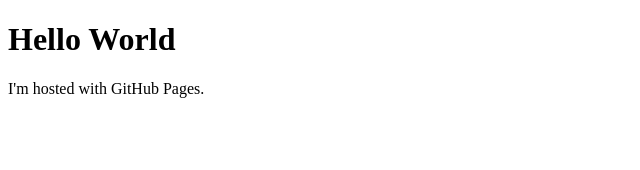
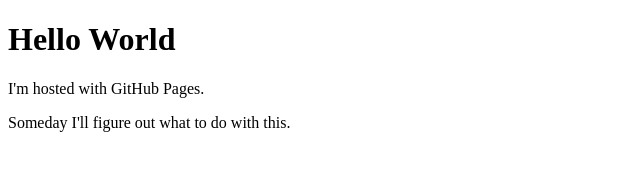
Before and after one commit to gcardonag/gcardonag.github.io, a plain HTML site: page index.html in a window 1280 px wide. Shown: the whole page, without its empty margins (0-640 px from the left). Drawn offline with Linux system fonts and the light colour scheme.

Commit message:
Update index.html

```diff
--- a/index.html
+++ b/index.html
@@ -3,5 +3,6 @@
   <body>
     <h1>Hello World</h1>
     <p>I'm hosted with GitHub Pages.</p>
+    <p>Someday I'll figure out what to do with this.</p>
   </body>
 </html>
```
